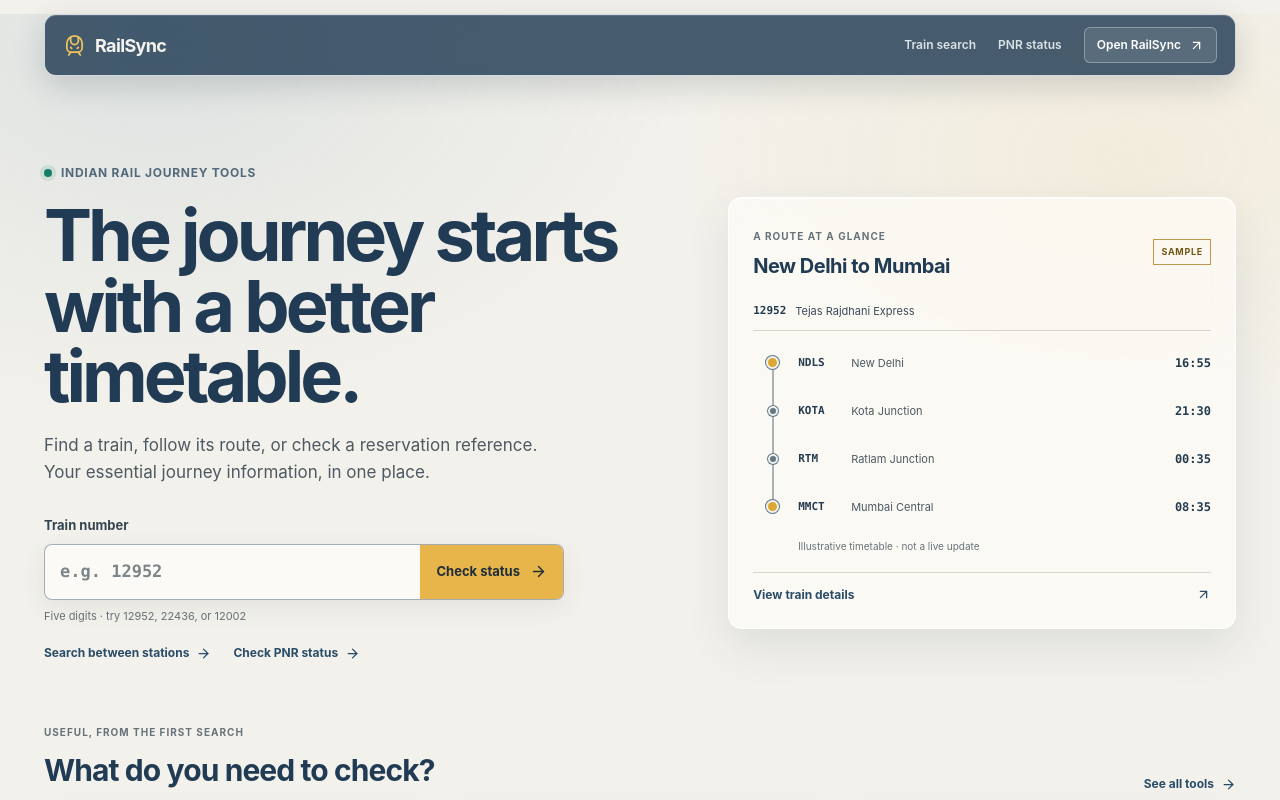
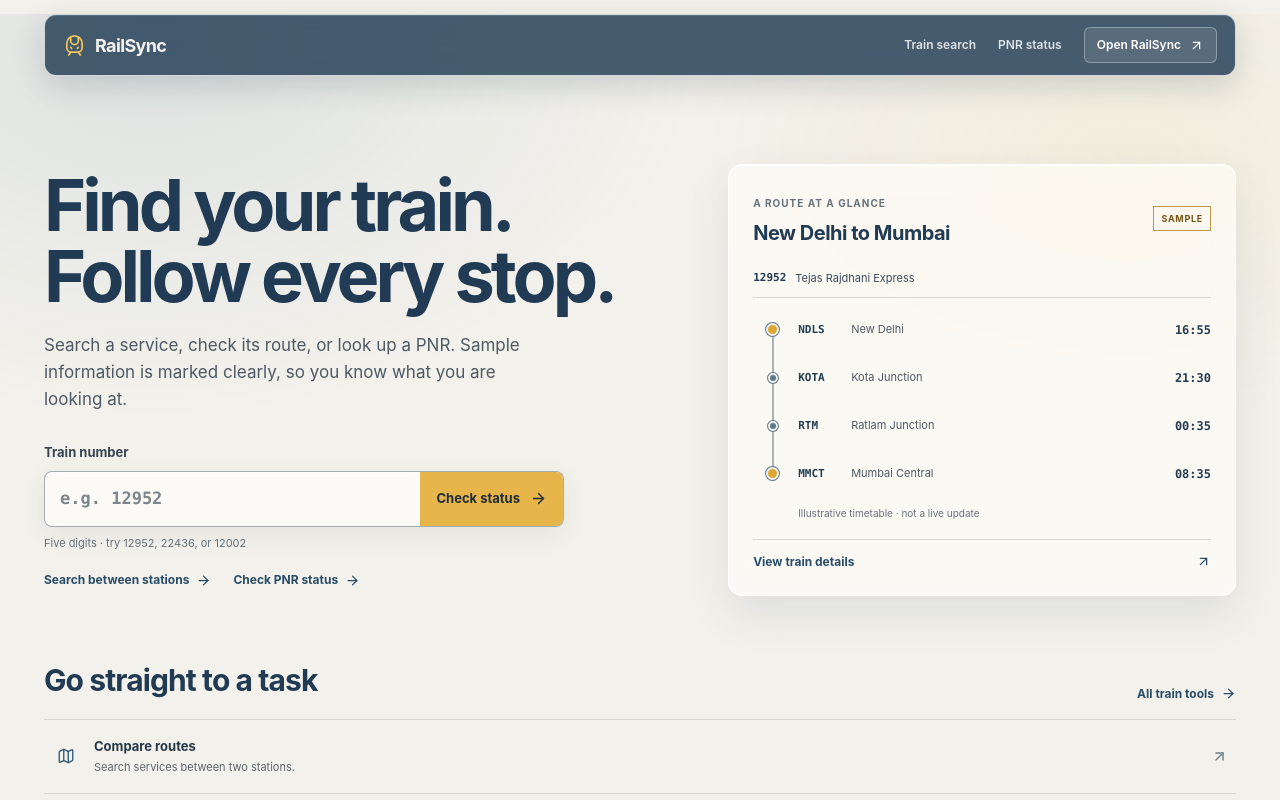
Before and after one commit to Akshit99999/RailSync, a Next.js app: page /welcome in a window 1280 px wide. Shown: the top 800 px of the page. Built offline with nearby package versions, Linux system fonts and the light colour scheme.

Commit message:
refine welcome page hierarchy and route list

```diff
--- a/app/globals.css
+++ b/app/globals.css
@@ -961,14 +961,16 @@ input, textarea, [contenteditable="true"] { caret-color: #294d68; }
 .landing-tasks { padding:0 0 56px; }
 .landing-section-heading { margin-bottom:16px; display:flex; align-items:end; justify-content:space-between; gap:20px; }
 .landing-section-heading h2 { margin:6px 0 0; color:#203b53; font-size:clamp(22px,3vw,30px); font-weight:700; letter-spacing:-.03em; }
-.landing-task-grid { display:grid; grid-template-columns:repeat(3,minmax(0,1fr)); gap:12px; }
-.landing-task { min-height:102px; padding:17px; display:flex; align-items:center; gap:13px; border-radius:10px; color:inherit; text-decoration:none; transition:transform 160ms ease,border-color 160ms ease,box-shadow 160ms ease; }
-.landing-task:hover { transform:translateY(-2px); border-color:rgba(255,255,255,.98); box-shadow:0 22px 46px rgba(32,59,83,.14),inset 0 1px 0 #fff; }
-.landing-task-icon { width:38px; height:38px; flex:0 0 auto; display:grid; place-items:center; border:1px solid rgba(49,90,121,.14); border-radius:8px; background:rgba(49,90,121,.07); color:#315a79; }
+.landing-task-grid { display:grid; grid-template-columns:1fr; border-top:1px solid var(--border-main); }
+.landing-task { min-height:74px; padding:12px 8px; display:flex; align-items:center; gap:14px; border:0; border-bottom:1px solid var(--border-main); background:transparent; color:inherit; text-decoration:none; transition:background-color 160ms ease; }
+.landing-task:hover { background:rgba(49,90,121,.055); }
+.landing-task-icon { width:28px; height:28px; flex:0 0 auto; display:grid; place-items:center; color:#315a79; }
 .landing-task-copy { min-width:0; display:flex; flex-direction:column; gap:4px; }
 .landing-task-copy strong { color:#253746; font-size:13px; }
 .landing-task-copy small { color:#5b666e; font-size:11px; line-height:1.4; }
 .landing-task-arrow { margin-left:auto; flex:0 0 auto; color:#71808a; }
+.landing-task-arrow { transition:transform 160ms ease,color 160ms ease; }
+.landing-task:hover .landing-task-arrow { transform:translate(2px,-2px); color:#a56614; }
 .landing-footer { min-height:66px; padding:16px 0 22px; display:flex; justify-content:space-between; gap:14px; border-top:1px solid var(--border-main); color:#59656d; font-size:10px; }
 .landing-footer span:first-child { color:#294d68; font-weight:700; }
 .dark .landing-shell { color:var(--text-main); }
@@ -983,7 +985,9 @@ input, textarea, [contenteditable="true"] { caret-color: #294d68; }
 .dark .landing-route-head h2, .dark .landing-train-line, .dark .landing-stop, .dark .landing-stop strong, .dark .landing-stop time, .dark .landing-task-copy strong { color:#e3e5e3; }
 .dark .landing-train-line, .dark .landing-route-link { border-color:var(--border-main); }
 .dark .landing-stop-marker { border-color:#172331; }
-.dark .landing-task-icon { border-color:rgba(203,221,232,.14); background:rgba(203,221,232,.08); color:#d4e1e8; }
+.dark .landing-task-icon { color:#d4e1e8; }
+.dark .landing-task { border-color:var(--border-main); }
+.dark .landing-task:hover { background:rgba(203,221,232,.06); }
 .dark .landing-footer { color:#c2c7ca; }
 .dark .landing-footer span:first-child { color:#d9b761; }
 @keyframes landing-enter { from { opacity:0; transform:translateY(9px); } to { opacity:1; transform:translateY(0); } }
@@ -992,6 +996,6 @@ input, textarea, [contenteditable="true"] { caret-color: #294d68; }
 @keyframes landing-train-travel { 0% { opacity:0; transform:translateY(0) scale(.75); } 12% { opacity:1; transform:translateY(0) scale(1); } 88% { opacity:1; transform:translateY(140px) scale(1); } 100% { opacity:0; transform:translateY(140px) scale(.85); } }
 @keyframes landing-stop-signal { 0% { box-shadow:0 0 0 1px #607889; } 45% { box-shadow:0 0 0 8px rgba(234,182,56,.2); } 100% { box-shadow:0 0 0 1px #607889; } }
 @media (max-width: 820px) { .landing-hero { grid-template-columns:1fr; gap:32px; } .landing-copy { max-width:100%; } .landing-copy h1 { max-width:14ch; } .landing-route { width:min(100%,620px); } }
-@media (max-width: 600px) { .landing-shell { width:min(100% - 28px,1192px); } .landing-nav { top:8px; margin-top:8px; min-height:56px; padding-inline:12px; } .landing-nav nav { gap:10px; } .landing-nav nav > a:not(.landing-nav-cta) { display:none; } .landing-nav nav .landing-nav-cta { min-height:34px; padding-inline:9px; font-size:11px; } .landing-hero { padding:42px 0 38px; } .landing-copy h1 { font-size:clamp(40px,12vw,55px); } .landing-description { font-size:15px; } .landing-search-field { min-height:52px; } .landing-search-field button { padding-inline:11px; gap:6px; font-size:11px; } .landing-secondary-links { gap:14px; } .landing-route { padding:18px; } .landing-task-grid { grid-template-columns:1fr; } .landing-task { min-height:78px; } .landing-section-heading { align-items:flex-start; } .landing-section-heading > a { flex:0 0 auto; margin-top:18px; } .landing-footer { flex-direction:column; gap:5px; } }
+@media (max-width: 600px) { .landing-shell { width:min(100% - 28px,1192px); } .landing-nav { top:8px; margin-top:8px; min-height:56px; padding-inline:12px; } .landing-nav nav { gap:10px; } .landing-nav nav > a:not(.landing-nav-cta) { display:none; } .landing-nav nav .landing-nav-cta { min-height:34px; padding-inline:9px; font-size:11px; } .landing-hero { padding:42px 0 38px; } .landing-copy h1 { font-size:clamp(40px,12vw,55px); } .landing-description { font-size:15px; } .landing-search-field { min-height:52px; } .landing-search-field button { padding-inline:11px; gap:6px; font-size:11px; } .landing-secondary-links { gap:14px; } .landing-route { padding:18px; } .landing-task { min-height:70px; } .landing-section-heading { align-items:flex-start; } .landing-section-heading > a { flex:0 0 auto; margin-top:18px; } .landing-footer { flex-direction:column; gap:5px; } }
 @media (prefers-reduced-motion: no-preference) { .app-main-transition { animation:app-screen-arrive 280ms ease-out both; } }
 @media (prefers-reduced-motion: reduce) { .app-main-transition, .landing-copy, .landing-route, .landing-stop, .landing-stop-marker, .landing-moving-train { animation:none !important; opacity:1 !important; transform:none !important; filter:none !important; } .landing-moving-train { display:none; } .landing-stops::before { transform:none; } .landing-task, .landing-task:hover { transition:none !important; transform:none !important; } }
--- a/app/welcome/page.js
+++ b/app/welcome/page.js
@@ -35,9 +35,8 @@ export default function WelcomePage() {
 
       <section className="landing-hero" aria-labelledby="landing-title">
         <div className="landing-copy">
-          <p className="landing-eyebrow"><span /> Indian rail journey tools</p>
-          <h1 id="landing-title">The journey starts with a better timetable.</h1>
-          <p className="landing-description">Find a train, follow its route, or check a reservation reference. Your essential journey information, in one place.</p>
+          <h1 id="landing-title">Find your train. Follow every stop.</h1>
+          <p className="landing-description">Search a service, check its route, or look up a PNR. Sample information is marked clearly, so you know what you are looking at.</p>
 
           <form className="landing-search" action="/" method="get">
             <input type="hidden" name="tab" value="live" />
@@ -78,11 +77,11 @@ export default function WelcomePage() {
       </section>
 
       <section className="landing-tasks" aria-labelledby="landing-tasks-title">
-        <div className="landing-section-heading"><div><span className="landing-overline">Useful, from the first search</span><h2 id="landing-tasks-title">What do you need to check?</h2></div><a href="/?tab=search">See all tools <ArrowRight size={15} /></a></div>
+        <div className="landing-section-heading"><div><h2 id="landing-tasks-title">Go straight to a task</h2></div><a href="/?tab=search">All train tools <ArrowRight size={15} /></a></div>
         <div className="landing-task-grid">
           {tasks.map(({ href, icon: Icon, title, description }) => (
-            <a className="landing-task glass-panel" href={href} key={title}>
-              <span className="landing-task-icon"><Icon size={19} strokeWidth={1.8} /></span>
+            <a className="landing-task" href={href} key={title}>
+              <span className="landing-task-icon"><Icon size={18} strokeWidth={1.8} /></span>
               <span className="landing-task-copy"><strong>{title}</strong><small>{description}</small></span>
               <ArrowUpRight className="landing-task-arrow" size={17} />
             </a>
```
Also changed, not shown: 1 other file (tests, documents, lock files or other folders).
